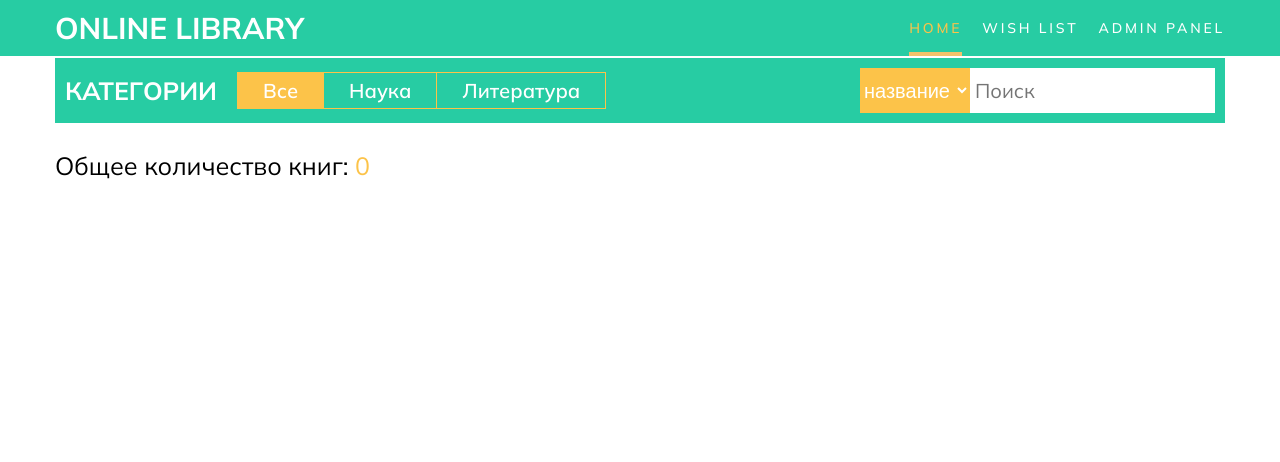
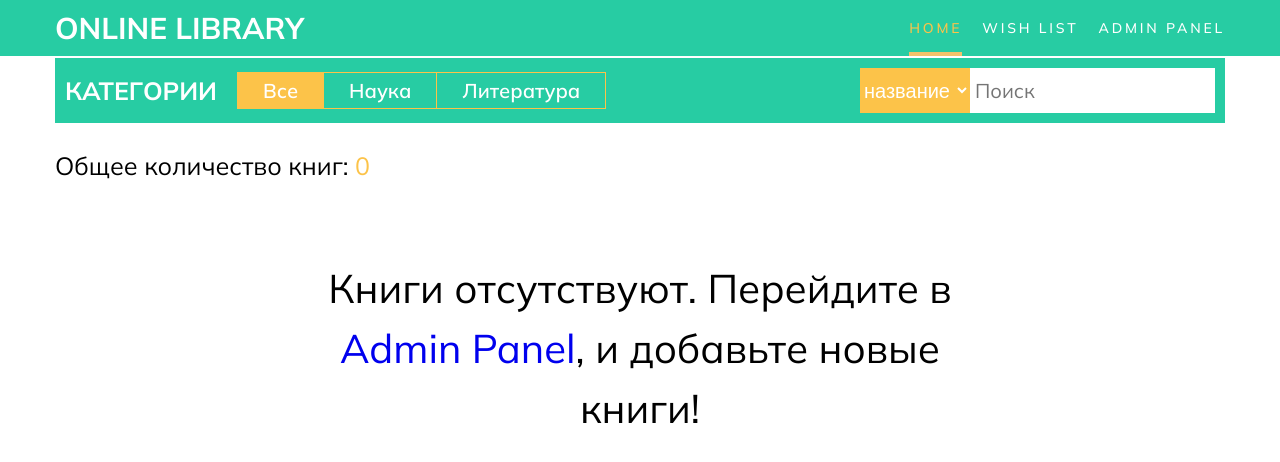
Before and after one commit to nurbolot143/online_library, a React (Create React App) app: page / in a window 1280 px wide. Shown: the top 462 px of the page. Built offline with nearby package versions, Linux system fonts and the light colour scheme.

Commit message:
added message about missing books

```diff
--- a/src/components/booksList/BooksList.js
+++ b/src/components/booksList/BooksList.js
@@ -4,6 +4,7 @@ import { fetchBooks } from "./booksSlice";
 import { useDispatch, useSelector } from "react-redux";
 import { createSelector } from "@reduxjs/toolkit";
 import BookItem from "../bookItem/BookItem";
+import Message from "../message/Message";
 
 const BooksList = () => {
   const dispatch = useDispatch();
@@ -48,10 +49,12 @@ const BooksList = () => {
     });
   };
 
-  const elements = renderBooksList(books);
+  const elements = books.length > 0 ? renderBooksList(books) : null;
+  const elementsMissing = books.length > 0 ? null : <Message />;
 
   return (
     <div className="book">
+      {elementsMissing}
       <ul className="book__list">{elements}</ul>
     </div>
   );
--- /dev/null
+++ b/src/components/message/Message.js
@@ -0,0 +1,15 @@
+import React from "react";
+import { Link } from "react-router-dom";
+
+const Message = () => {
+  return (
+    <div className="message">
+      <h2>
+        Книги отсутствуют. Перейдите в <Link to="/adminPanel">Admin Panel</Link>
+        , и добавьте новые книги!
+      </h2>
+    </div>
+  );
+};
+
+export default Message;
--- /dev/null
+++ b/src/scss/components/_message.scss
@@ -0,0 +1,10 @@
+@import "../vars";
+
+.message {
+  padding-top: 50px;
+  font-size: 40px;
+  text-align: center;
+  width: 700px;
+  margin: 0 auto;
+  line-height: 60px;
+}
--- a/src/scss/index.scss
+++ b/src/scss/index.scss
@@ -8,3 +8,4 @@
 @import "./components/booksAddForm";
 @import "./components/wishList";
 @import "./components/categories";
+@import "./components/message";
```
